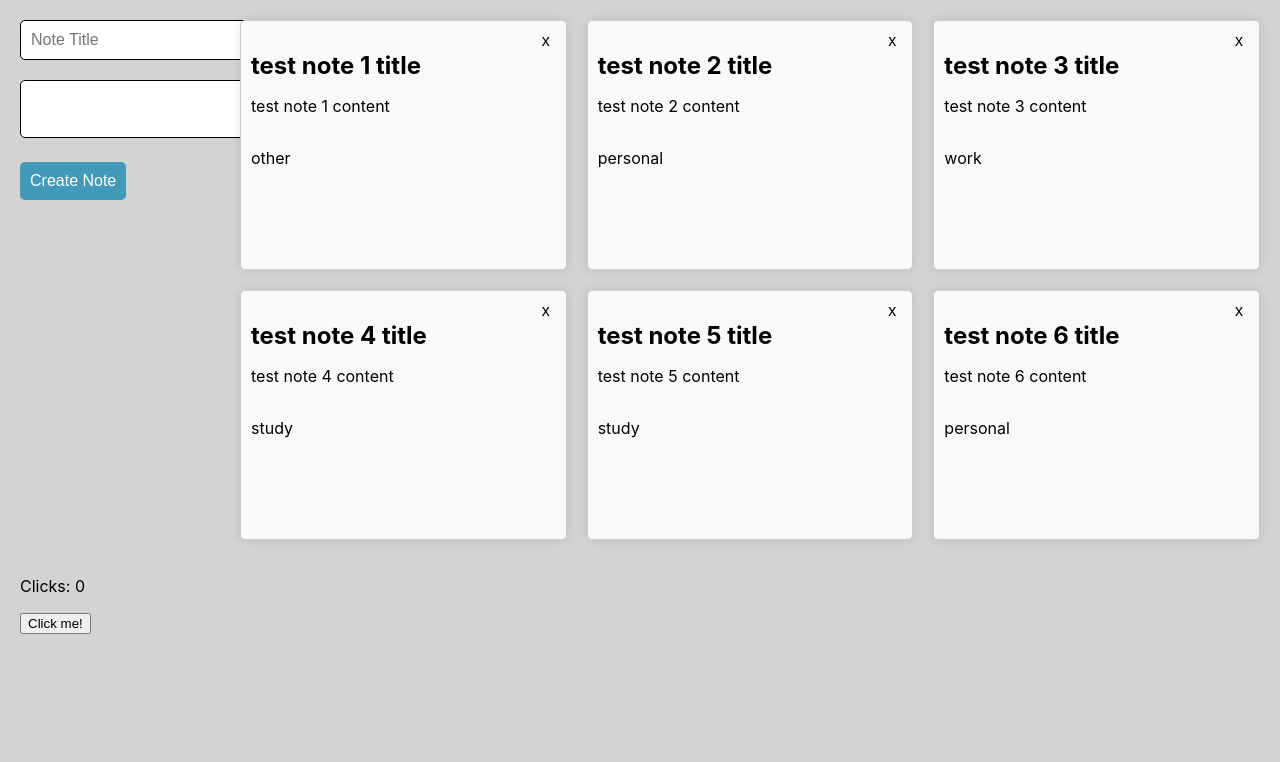
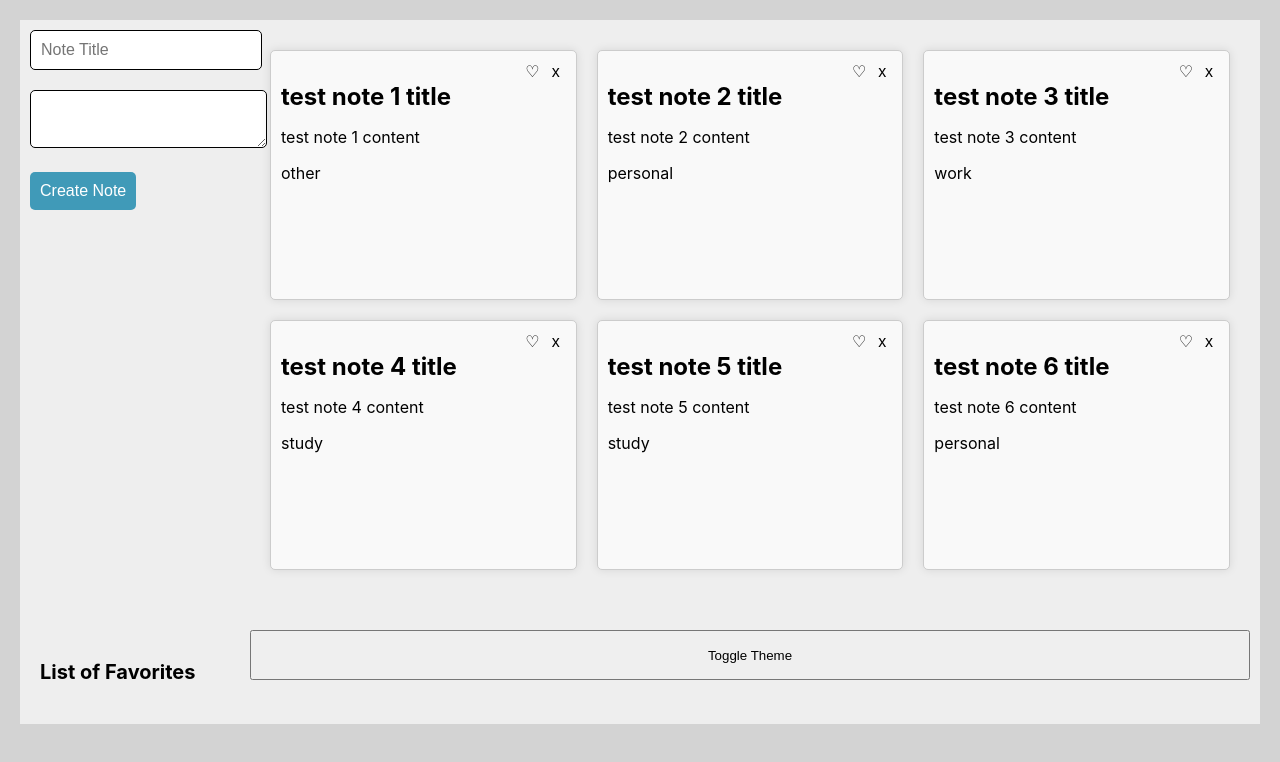
Before and after one commit to kirustar14/Triton-Notes-App, a React (Create React App) app in the folder my-app/: page / in a window 1280 px wide. Shown: the top 762 px of the page. Built offline with nearby package versions, Linux system fonts and the light colour scheme.

Commit message:
Exercise 4.2.4 Done

```diff
--- a/my-app/src/App.tsx
+++ b/my-app/src/App.tsx
@@ -1,35 +1,72 @@
 import './App.css';
 import { Label, Note } from "./types"; // Import the Label type from the appropriate module
 import { dummyNotesList } from "./constants"; // Import the dummyNotesList from the appropriate module
-import { ClickCounter } from "./hooksExercise";
+import { ClickCounter, ToggleTheme } from "./hooksExercise";
+import { ThemeContext, themes } from "./themeContext";
+import { useState, useEffect, useContext } from 'react';
 
 function App() {
+
+  const [favorites, setFavorites] = useState<string[]>([]);
+  function handleLike(note: Note){
+    setFavorites((prevFavorites) => {
+      if (prevFavorites.includes(note.title)) {
+        return prevFavorites.filter(title => title !== note.title);
+      } else {
+        return [...prevFavorites, note.title];
+      }
+    });
+  }
+
+  const [currentTheme, setCurrentTheme] = useState(themes.light);
+
+  const toggleTheme = () => {
+    setCurrentTheme(currentTheme === themes.light ? themes.dark : themes.light);
+  };
+
  return (
-   <div className='app-container'>
-    <form className="note-form">
-       <div><input placeholder="Note Title"></input></div>
+
+  <ThemeContext.Provider value={currentTheme}>
+   <div className='app-container' style={{background: currentTheme.background,
+       color: currentTheme.foreground }}>
+
+    <form style={{margin: '10px'}}className="note-form">
+       <div><input style={{width: '210px'}} placeholder="Note Title"></input></div>
 
        <div><textarea></textarea></div>
 
        <div><button type="submit">Create Note</button></div>
     </form>
 
-    <div className="notes-grid">
+    <div className="notes-grid" style={{margin: '30px'}}>
        {dummyNotesList.map((note) => (
          <div
            key={note.id}
            className="note-item">
            <div className="notes-header">
+           <button onClick={() => handleLike(note)}>
+            {favorites.includes(note.title) ? '❤️' : '♡'}</button>
              <button>x</button>
            </div>
+           <div style={{color: 'black'}}>
            <h2> {note.title} </h2>
            <p> {note.content} </p>
            <p> {note.label} </p>
+           </div>
          </div>
        ))}
      </div>
-     <ClickCounter/>
+     <div style={{margin: '20px'}}>
+      <p style={{ fontWeight: 'bold', fontSize: '20px' }}>List of Favorites </p>
+      <ul style={{ listStyleType: 'none', padding: 0 }}>
+        {favorites.map((title) => (
+          <li style = {{marginBottom: '10px'}}>{title}</li>
+        ))}
+      </ul>
+    </div>
+    <button style = {{height: '50px', margin: '10px'}}onClick={toggleTheme}> Toggle Theme </button>
    </div>
+   </ThemeContext.Provider>
 
  );
 }
--- a/my-app/src/hooksExercise.tsx
+++ b/my-app/src/hooksExercise.tsx
@@ -1,4 +1,5 @@
-import React, { useState, useEffect } from 'react';
+import React, { useState, useEffect, useContext } from 'react';
+import { ThemeContext, themes } from "./themeContext";
 
 export function ClickCounter() {
  const [count, setCount] = useState(0);
@@ -11,10 +12,39 @@ export function ClickCounter() {
    document.title = `You clicked ${count} times`;
  }, [count]);
 
- return (
-   <div>
-     <p>Clicks: {count}</p>
-     <button onClick={handleClick}>Click me!</button>
+const theme = useContext(ThemeContext);
+
+return (
+   <div
+     style={{
+       background: theme.background,
+       color: theme.foreground,
+       padding: "20px",
+     }}
+   >
+     <p>You clicked {count} times </p>
+     <button
+       onClick={() => setCount(count + 1)}
+       style={{ background: theme.foreground, color: theme.background }}
+     >
+       Click me
+     </button>
    </div>
  );
 }
+
+// Wrapper component to provide context
+export function ToggleTheme() {
+    const [currentTheme, setCurrentTheme] = useState(themes.light);
+
+    const toggleTheme = () => {
+      setCurrentTheme(currentTheme === themes.light ? themes.dark : themes.light);
+    };
+
+    return (
+      <ThemeContext.Provider value={currentTheme}>
+        <button onClick={toggleTheme}> Toggle Theme </button>
+        <ClickCounter />
+      </ThemeContext.Provider>
+    );
+}
--- /dev/null
+++ b/my-app/src/themeContext.ts
@@ -0,0 +1,17 @@
+// ThemeContext.ts
+import React from 'react';
+
+export const themes = {
+ light: {
+   foreground: '#000000',
+   background: '#eeeeee',
+ },
+ dark: {
+   foreground: '#ffffff',
+   background: '#222222',
+ },
+};
+
+
+
+export const ThemeContext = React.createContext(themes.light);
```
